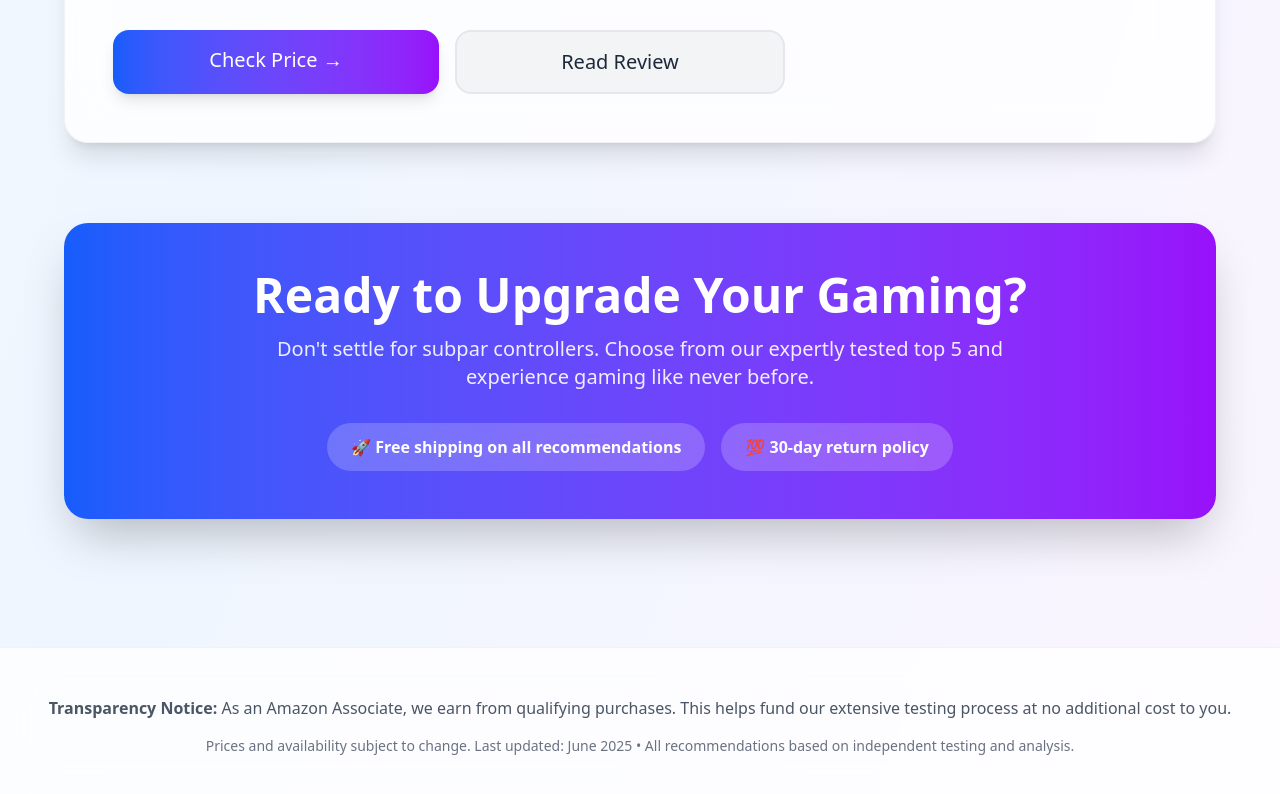
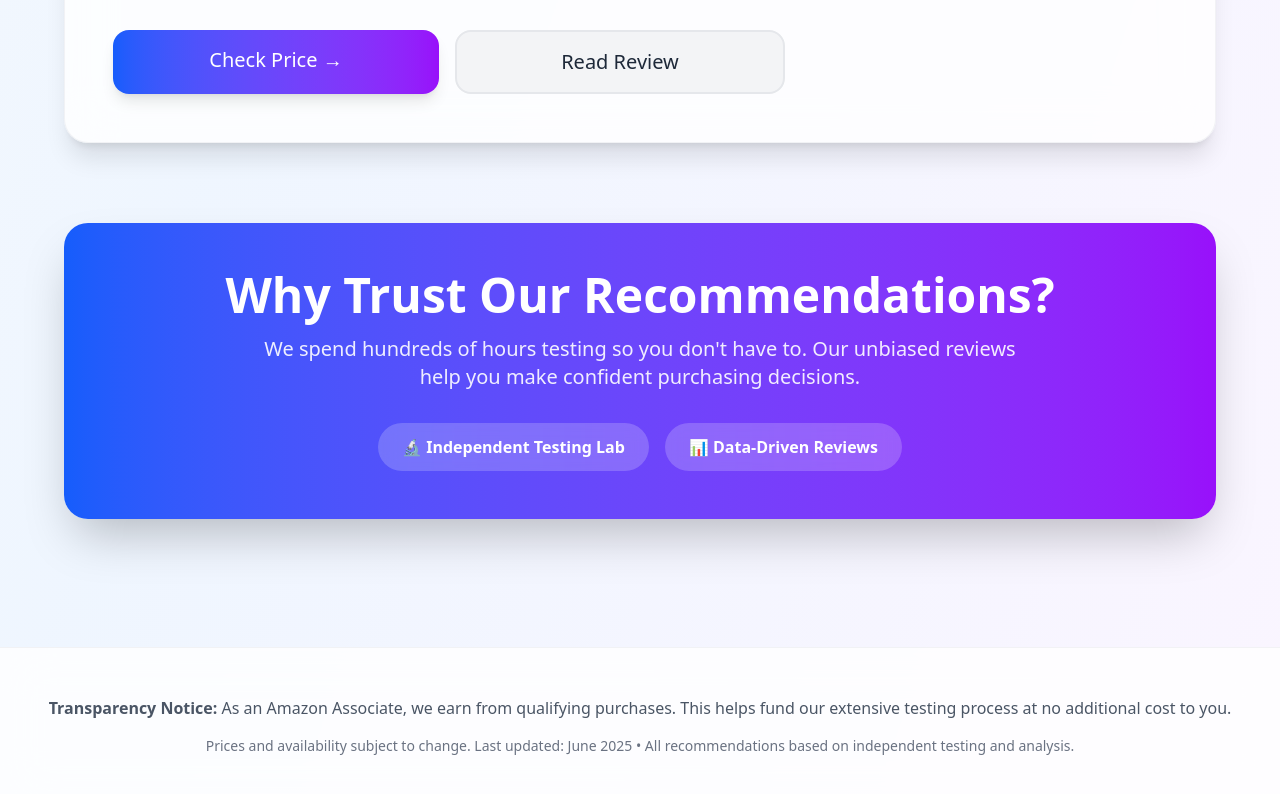
Before and after one commit to martinwinther/top5, a React (Vite) app: page / in a window 1280 px wide. Shown: the part 3137-3931 px from the top of the page. Built offline with nearby package versions, Linux system fonts and the light colour scheme.

Commit message:
update cta section for affiliate content

```diff
--- a/src/App.tsx
+++ b/src/App.tsx
@@ -229,16 +229,16 @@ function App() {
 
         {/* Bottom CTA Section */}
         <div className="mt-20 text-center bg-gradient-to-r from-blue-600 to-purple-600 rounded-3xl p-12 text-white shadow-2xl max-w-6xl mx-auto">
-          <h2 className="text-3xl sm:text-4xl lg:text-5xl font-bold mb-4">Ready to Upgrade Your Gaming?</h2>
+          <h2 className="text-3xl sm:text-4xl lg:text-5xl font-bold mb-4">Why Trust Our Recommendations?</h2>
           <p className="text-lg sm:text-xl opacity-90 mb-8 max-w-3xl mx-auto">
-            Don't settle for subpar controllers. Choose from our expertly tested top 5 and experience gaming like never before.
+            We spend hundreds of hours testing so you don't have to. Our unbiased reviews help you make confident purchasing decisions.
           </p>
           <div className="flex flex-col sm:flex-row items-center justify-center gap-4">
             <div className="bg-white/20 backdrop-blur-sm px-6 py-3 rounded-full">
-              <span className="font-semibold">🚀 Free shipping on all recommendations</span>
+              <span className="font-semibold">🔬 Independent Testing Lab</span>
             </div>
             <div className="bg-white/20 backdrop-blur-sm px-6 py-3 rounded-full">
-              <span className="font-semibold">💯 30-day return policy</span>
+              <span className="font-semibold">📊 Data-Driven Reviews</span>
             </div>
           </div>
         </div>
```
